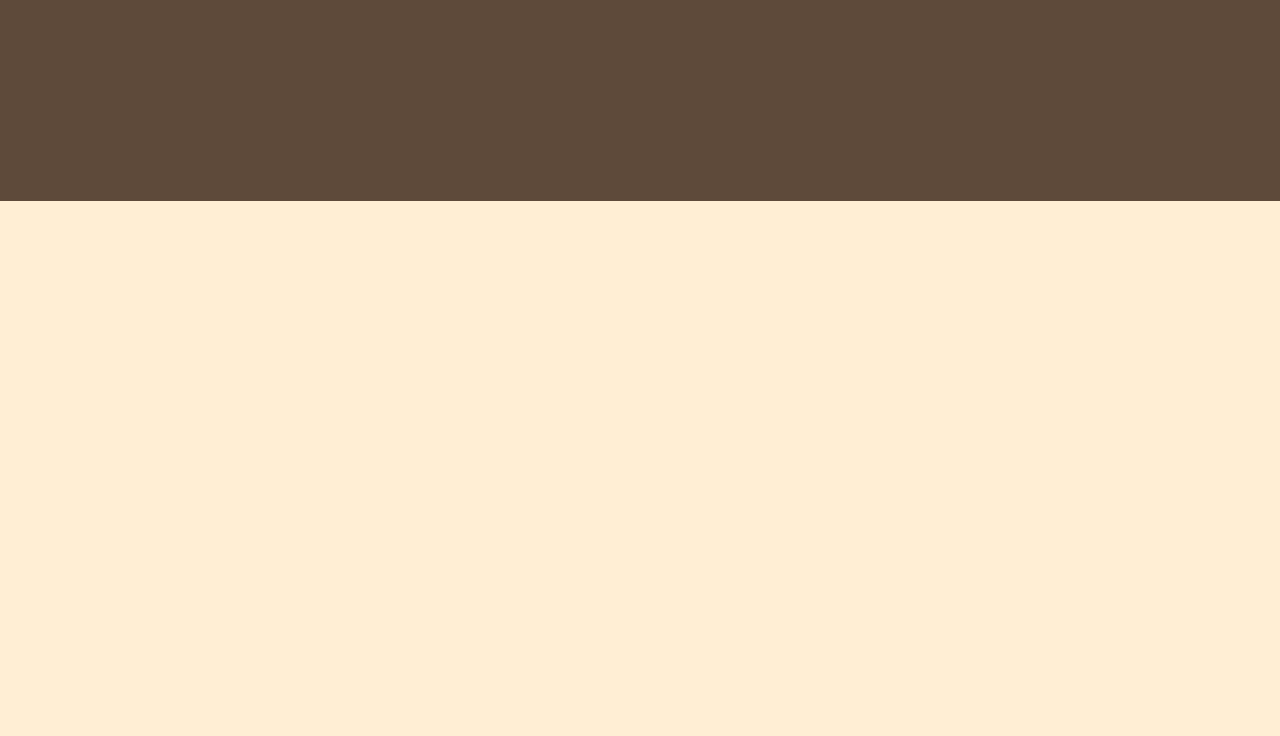
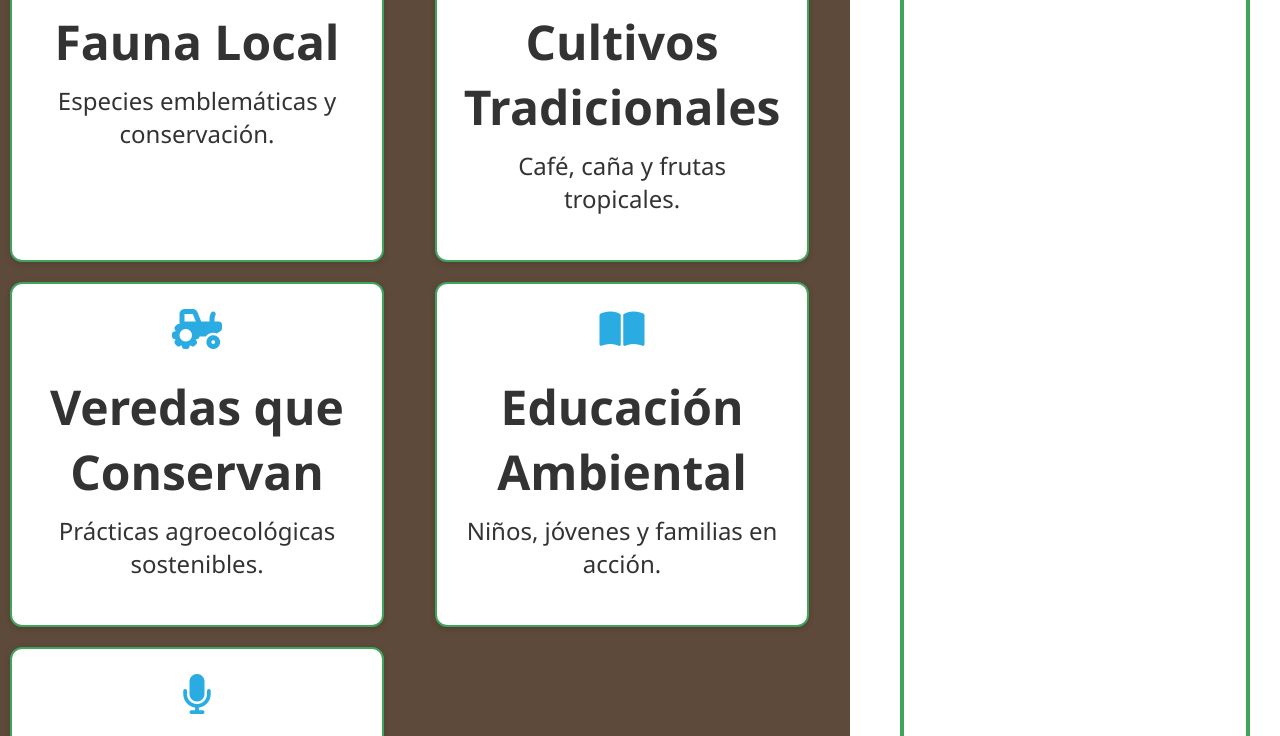
Before and after one commit to BastidasManuel/mesa-ambiental, a plain HTML site: page index.html in a window 1280 px wide. Shown: the part 1451-2187 px from the top of the page. Before the commit the page ends 1652 px from the top, so only its background shows below. Drawn offline with Linux system fonts and the light colour scheme.

Commit message:
Cambio de Colores

```diff
--- a/assets/css/style.css
+++ b/assets/css/style.css
@@ -1,45 +1,62 @@
 /* ========== VARIABLES DE COLOR ========== */
 :root {
-  --verde: #2BA94D;
-  --azul: #187ED0;
+  --verde: #3FA55B;
+  --azul: #2aace2;
   --amarillo: #FFD233;
   --beige: #FFEED4;
   --marron: #5E4A3A;
+  box-sizing: border-box;
 }
-
 body {
   display: grid;
   grid-template-areas:
     "header header header"
     "main main aside"
     "footer footer footer";
-  grid-template-columns: 1.5fr 1.5fr 1fr;
+  grid-template-columns: 1.7fr 1.7fr 1fr;
   grid-template-rows: 1fr 3fr 1fr;
   min-height: 100vh;
+  gap: 20px;
   margin: 0;
   font-family: "Segoe UI", Tahoma, Geneva, Verdana, sans-serif;
-  background: var(--beige);
   color: #333;
 }
-
 header {
   grid-area: header;
   display: flex;
   flex-direction: column;
   justify-content: space-between; /* 🔹 Empuja el nav al fondo */
   align-items: center;
-  background: url("../images/SanJeronimoConDrawio.png") no-repeat center/cover;
-  color: black;
+  background-color: var(--verde);
+  color: white;
+  font-weight: bolder;
   text-align: center;
 }
-
 nav {
   display: flex;
   flex-direction: column;
   width: 100%;
   bottom: 0;
 }
-
+main {
+  grid-area: main;
+  display:grid;
+  grid-template-columns: repeat(auto-fit, minmax(300px, 1fr));    grid-auto-rows: minmax(250px, auto);
+  background-color: var(--marron);
+  gap: 20px;
+  padding: 10px;
+}
+section {
+  background: #ffffffcc;
+  border: 2px solid var(--verde);
+}
+footer {
+  grid-area: footer;
+  background: var(--azul);
+  color: white;
+  text-align: center;
+  padding: 20px;
+}
 nav ul{
   display: flex;
   justify-content: space-evenly; /* 🔹 Distribuye los <li> uniformemente */
@@ -48,16 +65,14 @@ nav ul{
   margin: 0;
   padding: 10px 0;
   width: 100%;
-  background: rgba(0, 0, 0, 0.45);
+  background: rgba(0, 0, 0, 0.35);
 }
-
 li {
   margin: 0 15px;
   font-size: 2em;
 }
-
 h2 {
-  font-size: 2em;
+  font-size: 3em;
   margin: 10px 0;
 }
 p {
@@ -65,7 +80,7 @@ p {
   margin: 10px 0 20px 0;
 }
 
-main nav a {
+nav a {
   color: white;
   text-decoration: none;
   font-weight: bold;
@@ -74,15 +89,6 @@ main nav a {
 
 main nav a:hover {
   color: var(--amarillo);
-}
-
-main {
-  grid-area: main;
-  display:grid;
-  grid-template: auto auto auto/auto auto auto;
-  gap: 10px;
-  padding: 20px;
-  margin: 20px 0;
 }
 
 .tematicas-grid {
@@ -143,13 +149,7 @@ aside {
 }
 
 /* ========== FOOTER ========== */
-footer {
-  grid-area: footer;
-  background: var(--marron);
-  color: white;
-  text-align: center;
-  padding: 20px;
-}
+
 
 /* ========== RESPONSIVIDAD ========== */
 @media (max-width: 900px) {
```
Also changed, not shown: index.html (+0 -3 lines).
